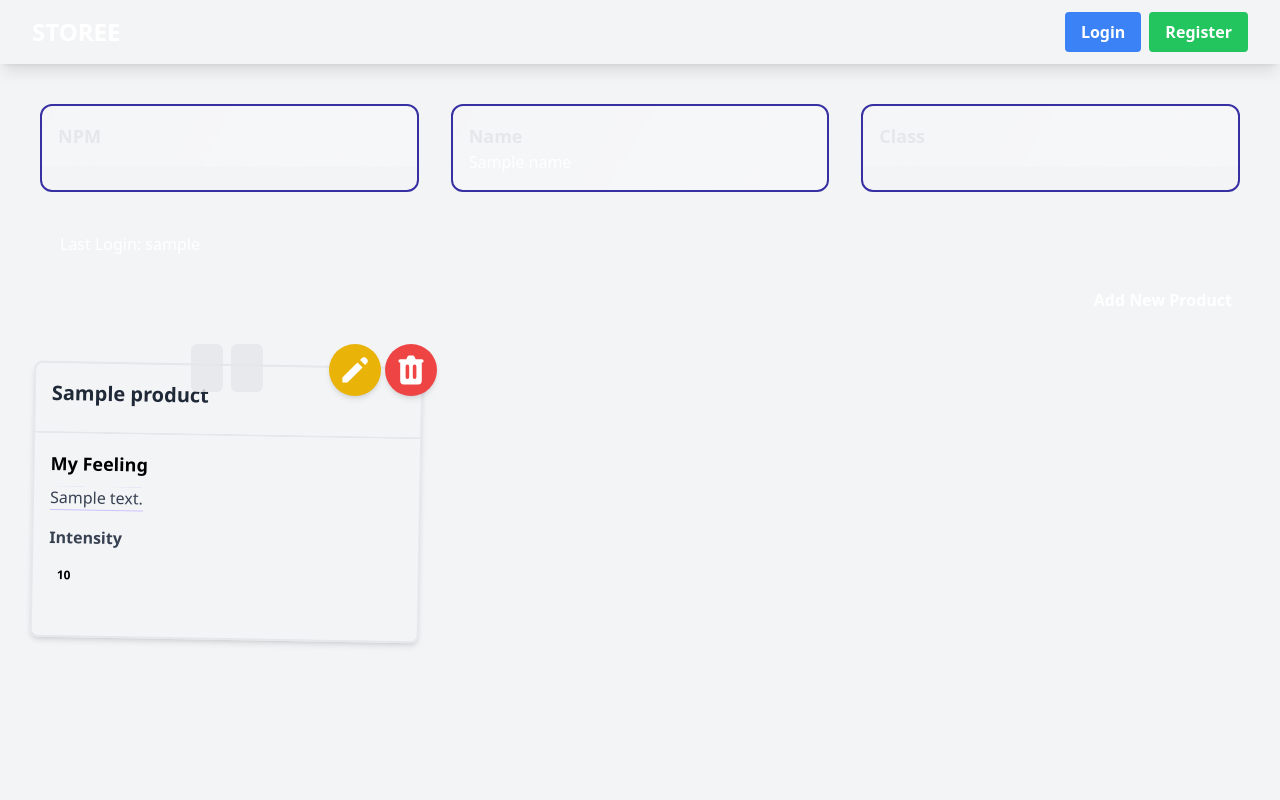
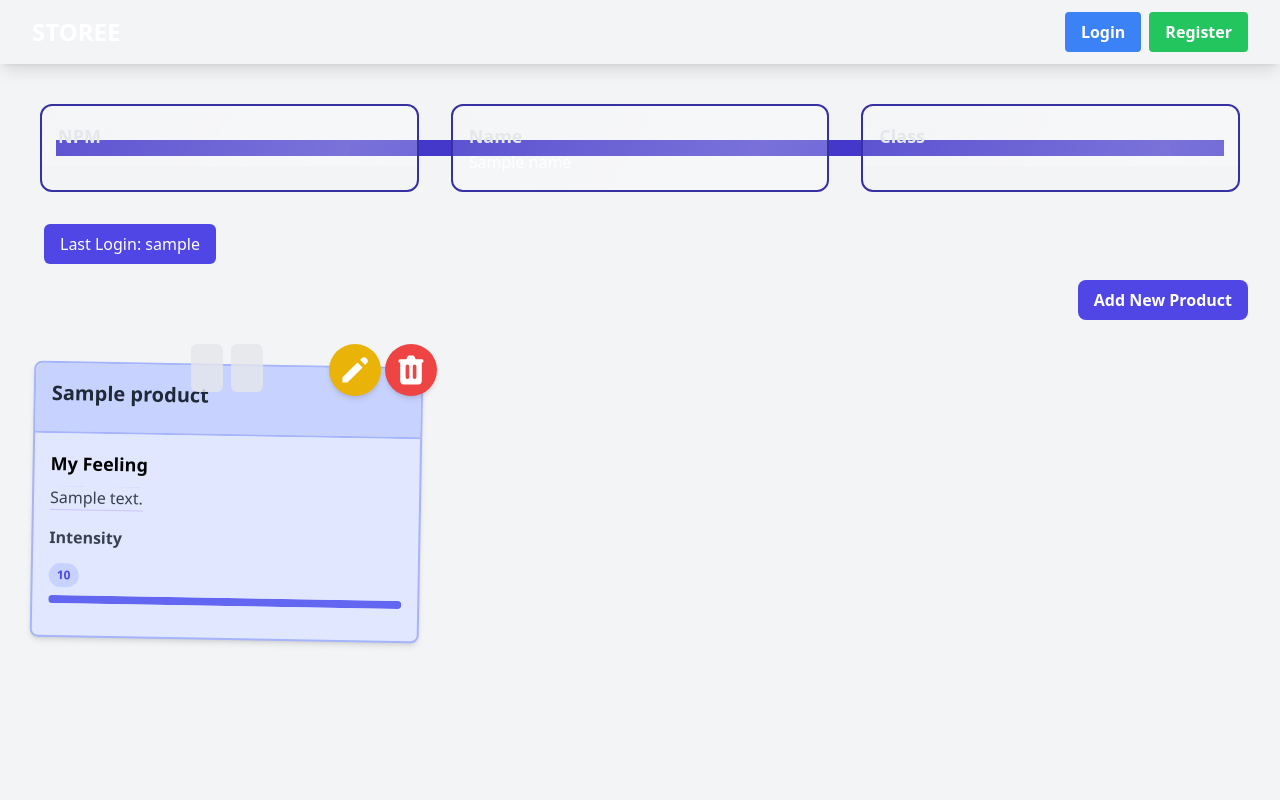
Before and after one commit to abdul-zacky/storee, a Django app: template main/templates/main.html in a window 1280 px wide. Run offline with Django 5.2, Linux system fonts and the light colour scheme; tables that the repository leaves empty hold one stand-in row (values such as "Sample post"); the template is opened without the code that fills it: values that come from a table or form of the project are taken from there, most other values are stand-ins (such as "Sample title", 1, 10 or a date in 2020); parts of the project's set-up code (start-up, migrations or seed data) failed here and were passed over; some libraries are stand-ins or nearby versions.

Commit message:
Change colour

```diff
--- a/main/templates/card_info.html
+++ b/main/templates/card_info.html
@@ -1,4 +1,4 @@
-<div class="bg-navy rounded-xl overflow-hidden border-2 border-indigo-800">
+<div class="bg-indigo rounded-xl overflow-hidden border-2 border-indigo-800">
     <div class="p-4 animate-shine">
       <h5 class="text-lg font-semibold text-gray-200">{{ title }}</h5>
       <p class="text-white">{{ value }}</p>
--- a/main/templates/card_product.html
+++ b/main/templates/card_product.html
@@ -3,8 +3,8 @@
       <div class="w-[3rem] h-8 bg-gray-200 rounded-md opacity-80 -rotate-90"></div>
       <div class="w-[3rem] h-8 bg-gray-200 rounded-md opacity-80 -rotate-90"></div>
     </div>
-    <div class="relative top-5 bg-navy-100 shadow-md rounded-lg mb-6 break-inside-avoid flex flex-col border-2 border-navy-300 transform rotate-1 hover:rotate-0 transition-transform duration-300">
-      <div class="bg-navy-200 text-gray-800 p-4 rounded-t-lg border-b-2 border-navy-300">
+    <div class="relative top-5 bg-indigo-100 shadow-md rounded-lg mb-6 break-inside-avoid flex flex-col border-2 border-indigo-300 transform rotate-1 hover:rotate-0 transition-transform duration-300">
+      <div class="bg-indigo-200 text-gray-800 p-4 rounded-t-lg border-b-2 border-indigo-300">
         <h3 class="font-bold text-xl mb-2">{{product.name}}</h3>
         <!-- <p class="text-gray-600">{{product.time}}</p> -->
       </div>
@@ -18,13 +18,13 @@
           <div class="relative pt-1">
             <div class="flex mb-2 items-center justify-between">
               <div>
-                <span class="text-xs font-semibold inline-block py-1 px-2 uppercase rounded-full text-navy-600 bg-navy-200">
+                <span class="text-xs font-semibold inline-block py-1 px-2 uppercase rounded-full text-indigo-600 bg-indigo-200">
                   {% if product.price > 10 %}10+{% else %}{{product.price}}{% endif %}
                 </span>
               </div>
             </div>
-            <div class="overflow-hidden h-2 mb-4 text-xs flex rounded bg-navy-200">
-              <div style="width:{% if product.price > 10 %}100%{% else %}{{ product.price }}0%{% endif %}" class="shadow-none flex flex-col text-center whitespace-nowrap text-white justify-center bg-navy-500"></div>
+            <div class="overflow-hidden h-2 mb-4 text-xs flex rounded bg-indigo-200">
+              <div style="width:{% if product.price > 10 %}100%{% else %}{{ product.price }}0%{% endif %}" class="shadow-none flex flex-col text-center whitespace-nowrap text-white justify-center bg-indigo-500"></div>
             </div>
           </div>
         </div>
--- a/main/templates/create_product.html
+++ b/main/templates/create_product.html
@@ -31,7 +31,7 @@
           </div>
         {% endfor %}
         <div class="flex justify-center mt-6">
-          <button type="submit" class="bg-navy-600 text-white font-semibold px-6 py-3 rounded-lg hover:bg-navy-700 transition duration-300 ease-in-out w-full">
+          <button type="submit" class="bg-indigo-600 text-white font-semibold px-6 py-3 rounded-lg hover:bg-indigo-700 transition duration-300 ease-in-out w-full">
             Create Product
           </button>
         </div>
--- a/main/templates/edit_product.html
+++ b/main/templates/edit_product.html
@@ -30,7 +30,7 @@
               </div>
           {% endfor %}
           <div class="flex justify-center mt-6">
-              <button type="submit" class="bg-navy-600 text-white font-semibold px-6 py-3 rounded-lg hover:bg-navy-700 transition duration-300 ease-in-out w-full">
+              <button type="submit" class="bg-indigo-600 text-white font-semibold px-6 py-3 rounded-lg hover:bg-indigo-700 transition duration-300 ease-in-out w-full">
                   Edit Product
               </button>
           </div>
--- a/main/templates/main.html
+++ b/main/templates/main.html
@@ -14,21 +14,21 @@
       {% include "card_info.html" with title='Class' value=class %}
     </div>
     <div class="w-full px-6  absolute top-[44px] left-0 z-20 hidden md:flex">
-      <div class="w-full min-h-4 bg-navy-700">
+      <div class="w-full min-h-4 bg-indigo-700">
       </div>
     </div>
     <div class="h-full w-full py-6  absolute top-0 left-0 z-20 md:hidden flex ">
-      <div class="h-full min-w-4 bg-navy-700 mx-auto">
+      <div class="h-full min-w-4 bg-indigo-700 mx-auto">
       </div>
     </div>
 </div>
     <div class="px-3 mb-4">
-      <div class="flex rounded-md items-center bg-navy-600 py-2 px-4 w-fit">
+      <div class="flex rounded-md items-center bg-indigo-600 py-2 px-4 w-fit">
         <h1 class="text-white text-center">Last Login: {{last_login}}</h1>
       </div>
     </div>
     <div class="flex justify-end mb-6">
-        <a href="{% url 'main:create_product' %}" class="bg-navy-600 hover:bg-navy-700 text-white font-bold py-2 px-4 rounded-lg transition duration-300 ease-in-out transform hover:-translate-y-1 hover:scale-105">
+        <a href="{% url 'main:create_product' %}" class="bg-indigo-600 hover:bg-indigo-700 text-white font-bold py-2 px-4 rounded-lg transition duration-300 ease-in-out transform hover:-translate-y-1 hover:scale-105">
             Add New Product
         </a>
     </div>
--- a/main/templates/register.html
+++ b/main/templates/register.html
@@ -41,7 +41,7 @@
       </div>
 
       <div>
-        <button type="submit" class="group relative w-full flex justify-center py-2 px-4 border border-transparent text-sm font-medium rounded-md text-white bg-navy-600 hover:bg-navy-700 focus:outline-none focus:ring-2 focus:ring-offset-2 focus:ring-navy-500">
+        <button type="submit" class="group relative w-full flex justify-center py-2 px-4 border border-transparent text-sm font-medium rounded-md text-white bg-indigo-600 hover:bg-indigo-700 focus:outline-none focus:ring-2 focus:ring-offset-2 focus:ring-indigo-500">
           Register
         </button>
       </div>
@@ -60,7 +60,7 @@
     <div class="text-center mt-4">
       <p class="text-sm text-black">
         Already have an account?
-        <a href="{% url 'main:login' %}" class="font-medium text-navy-200 hover:text-navy-300">
+        <a href="{% url 'main:login' %}" class="font-medium text-indigo-200 hover:text-indigo-300">
           Login here
         </a>
       </p>
```
Also changed, not shown: main/templates/login.html (+4 -4 lines).
